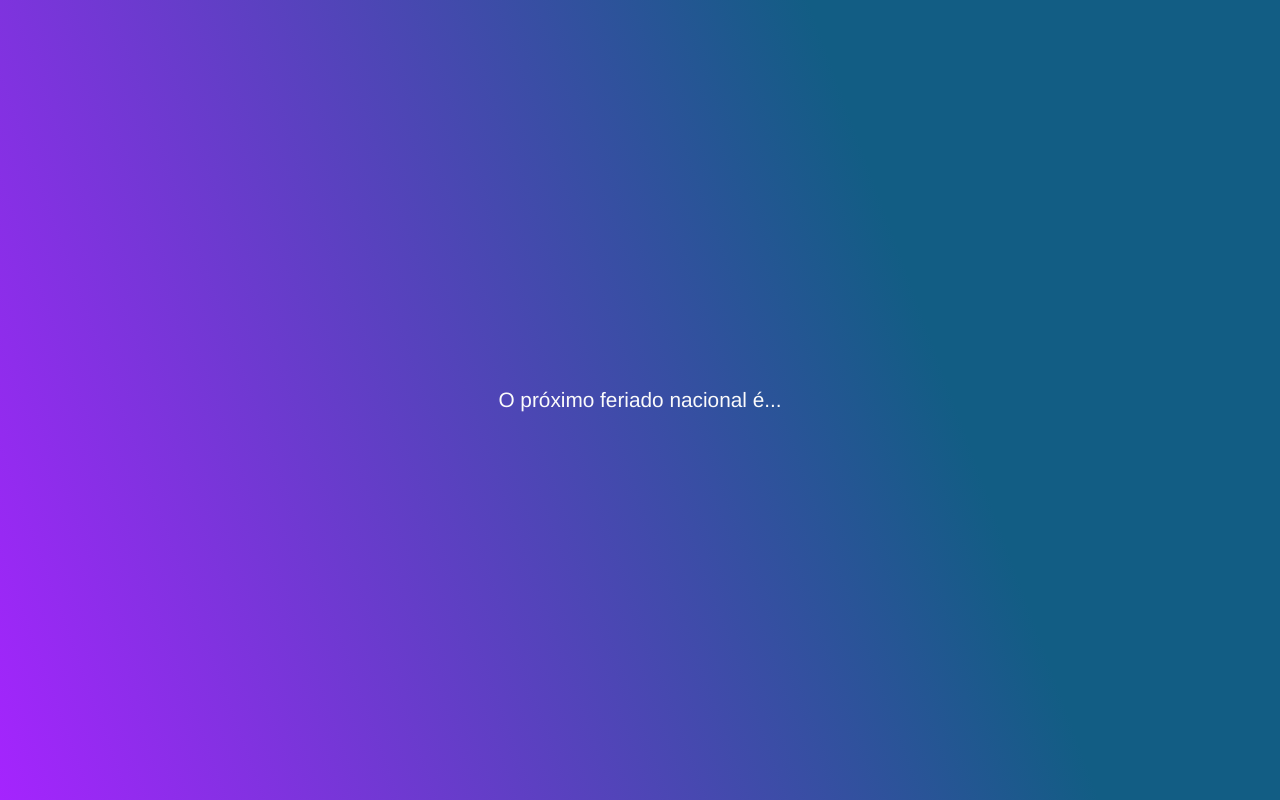
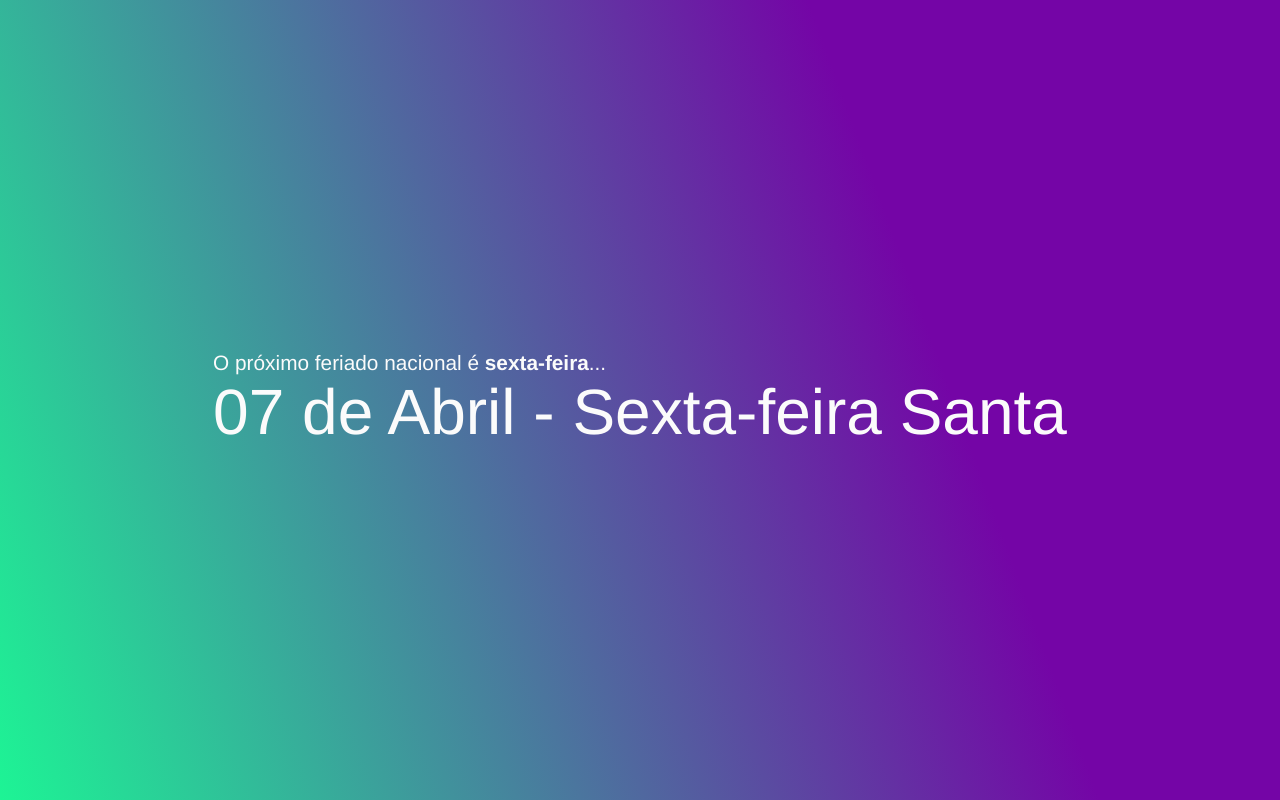
Before and after one commit to Leandrigues/feriado, a Vue app: page / in a window 1280 px wide. Built offline with nearby package versions, Linux system fonts and the light colour scheme; no server answers.

Commit message:
Remove API calls

```diff
--- a/src/App.vue
+++ b/src/App.vue
@@ -1,15 +1,15 @@
 <template>
   <div class="background" :style="{background: `linear-gradient(70deg, ${palettes[selectedColor].primary} 0%, ${palettes[selectedColor].secondary} 70%)`, color: palettes[selectedColor].text }">
     <div class="container">
-      <div class="header">O próximo feriado nacional é...</div>
+      <div class="header">O próximo feriado nacional é <strong class="week-day">sexta-feira</strong>...</div>
       <div class="holiday" v-if="nextHoliday">{{ formattedDate }} - {{ formattedTitle }}</div>
     </div>
   </div>
 </template>
 
 <script>
-import axios from 'axios';
-
+import json from './data/holidays.json'
+import axios from 'axios'
 
 export default {
   name: 'App',
@@ -21,8 +21,7 @@ export default {
         date: '',
         title: ''
       },
-      token: '3058|bfBc3asxUIB7IuWjgwU5FtHeNJndxfLP',
-      base_url: 'https://api.invertexto.com/v1/holidays/2023?token=',
+      holidays: json,
       nextHoliday: undefined,
       palettes: [
         {
@@ -33,11 +32,6 @@ export default {
         {
           primary:'#8447FF',
           secondary: '#D972FF',
-          text: '#FBFBFB'
-        },
-        {
-          primary:'#a524fe',
-          secondary: '#125d84',
           text: '#FBFBFB'
         },
         {
@@ -61,15 +55,14 @@ export default {
     }
   },
   beforeMount() {
-    axios.get(`${this.base_url}${this.token}`).then((response) => {
-      const holidaysList = response.data
+
+      const holidaysList = this.holidays
       const current_date = new Date()
 
       this.nextHoliday = holidaysList.find((holiday) => {
         const date = new Date(holiday.date)
         return date >= current_date
       })
-   })
   },
   computed: {
     formattedTitle() {
@@ -101,6 +94,17 @@ export default {
       const month = this.nextHoliday.date.split('-')[1]
 
       return months[parseInt(month) - 1]
+    },
+    formattedWeekDay() {
+      return [
+        "Domingo",
+        "Segunda-feira",
+        "Terça-feira",
+        "Quarta-feira",
+        "Quinta-feira",
+        "Sexta-feira",
+        "Sábado"
+      ]
     }
   }
 }
--- /dev/null
+++ b/src/data/holidays.json
@@ -0,0 +1,98 @@
+[
+    {
+      "date": "2023-01-01",
+      "name": "Confraternização Universal",
+      "type": "feriado",
+      "level": "nacional"
+    },
+    {
+      "date": "2023-02-20",
+      "name": "Carnaval",
+      "type": "facultativo",
+      "level": "nacional"
+    },
+    {
+      "date": "2023-02-21",
+      "name": "Carnaval",
+      "type": "facultativo",
+      "level": "nacional"
+    },
+    {
+      "date": "2023-02-22",
+      "name": "Quarta-feira de Cinzas",
+      "type": "facultativo",
+      "level": "nacional"
+    },
+    {
+      "date": "2023-04-07",
+      "name": "Sexta-feira Santa",
+      "type": "facultativo",
+      "level": "nacional"
+    },
+    {
+      "date": "2023-04-21",
+      "name": "Tiradentes",
+      "type": "feriado",
+      "level": "nacional"
+    },
+    {
+      "date": "2023-05-01",
+      "name": "Dia do Trabalhador",
+      "type": "feriado",
+      "level": "nacional"
+    },
+    {
+      "date": "2023-06-08",
+      "name": "Corpus Christi",
+      "type": "facultativo",
+      "level": "nacional"
+    },
+    {
+      "date": "2023-09-07",
+      "name": "Independência do Brasil",
+      "type": "feriado",
+      "level": "nacional"
+    },
+    {
+      "date": "2023-10-12",
+      "name": "Nossa Senhora Aparecida",
+      "type": "feriado",
+      "level": "nacional"
+    },
+    {
+      "date": "2023-10-28",
+      "name": "Dia do Servidor Público",
+      "type": "facultativo",
+      "level": "nacional"
+    },
+    {
+      "date": "2023-11-02",
+      "name": "Finados",
+      "type": "feriado",
+      "level": "nacional"
+    },
+    {
+      "date": "2023-11-15",
+      "name": "Proclamação da República",
+      "type": "feriado",
+      "level": "nacional"
+    },
+    {
+      "date": "2023-12-24",
+      "name": "Véspera de Natal",
+      "type": "facultativo",
+      "level": "nacional"
+    },
+    {
+      "date": "2023-12-25",
+      "name": "Natal",
+      "type": "feriado",
+      "level": "nacional"
+    },
+    {
+      "date": "2023-12-31",
+      "name": "Véspera de Ano-Novo",
+      "type": "facultativo",
+      "level": "nacional"
+    }
+  ]
```
